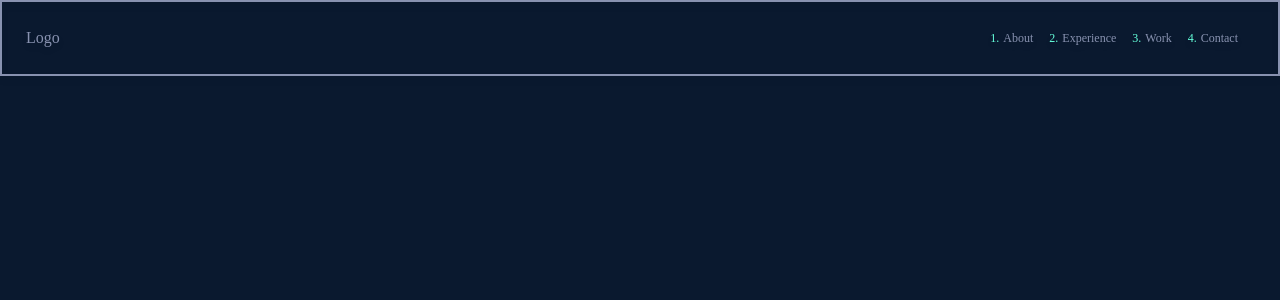
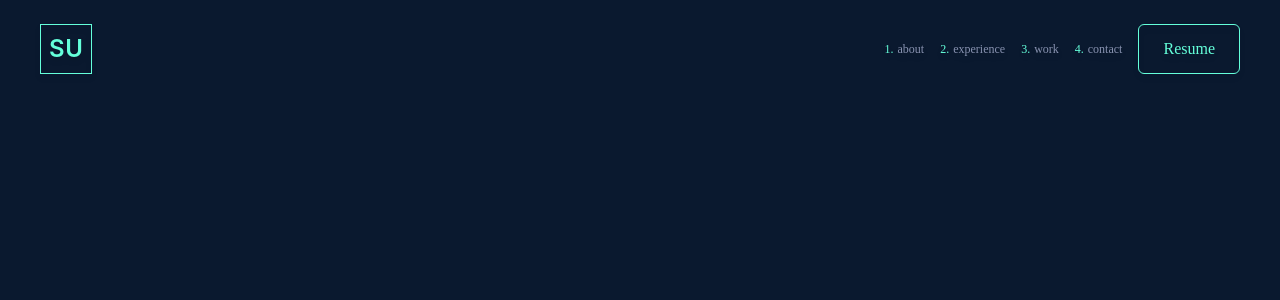
Before and after one commit to sergust/sergeyustinov, a Next.js app: page / in a window 1280 px wide. Shown: the top 300 px of the page. Built offline with nearby package versions, Linux system fonts and the light colour scheme; a web font is replaced by a local one.

Commit message:
add logo

```diff
--- /dev/null
+++ b/components/controls/button.tsx
@@ -0,0 +1,15 @@
+import type { NextPage } from 'next'
+
+interface Button {
+  children: string
+}
+
+const Button: NextPage<Button> = ({ children }) => {
+  return (
+    <button className="text-green border-green px-6 border rounded-md font-light hover:bg-green/20 transition-colors">
+      {children}
+    </button>
+  )
+}
+
+export default Button
--- a/components/header/header.tsx
+++ b/components/header/header.tsx
@@ -1,30 +1,35 @@
 import type { NextComponentType } from 'next'
 import MenuItem from './menu/menu-item'
+import Button from '../controls/button'
+import Logo from './the-logo'
 
 const Header: NextComponentType = () => {
   const menuItems = [
     {
-      text: 'About',
+      text: 'about',
     },
     {
-      text: 'Experience',
+      text: 'experience',
     },
     {
-      text: 'Work',
+      text: 'work',
     },
     {
-      text: 'Contact',
+      text: 'contact',
     },
   ]
   return (
-    <div className="flex justify-between font-mono py-6 px-6 border-2 drop-shadow-md">
-      <div>Logo</div>
-      <div className={'flex'}>
-        {menuItems.map((item, index) => (
-          <MenuItem index={index + 1} key={index}>
-            {item.text}
-          </MenuItem>
-        ))}
+    <div className="drop-shadow-md py-6 px-10">
+      <div className="flex justify-between">
+        <Logo />
+        <div className="flex font-mono">
+          {menuItems.map(({ text }, index) => (
+            <MenuItem index={index + 1} key={index}>
+              {text}
+            </MenuItem>
+          ))}
+          <Button>Resume</Button>
+        </div>
       </div>
     </div>
   )
--- a/components/header/menu/menu-item.tsx
+++ b/components/header/menu/menu-item.tsx
@@ -7,7 +7,7 @@ interface MenuItem {
 
 const MenuItem: NextPage<MenuItem> = (props, context) => {
   return (
-    <a className="flex mr-4 cursor-pointer text-xs self-center hover:text-green transition-colors">
+    <a className="flex mr-4 py-4 cursor-pointer text-xs self-center hover:text-green transition-colors">
       <div className="text-green mr-1">{props.index}.</div>
       {props.children}
     </a>
--- /dev/null
+++ b/components/header/the-logo.tsx
@@ -0,0 +1,9 @@
+import type { NextPage } from 'next'
+
+const Logo: NextPage = () => (
+  <div className="text-2xl text-green font-sans font-semibold subpixel-antialiased tracking-wide border border-green p-2">
+    SU
+  </div>
+)
+
+export default Logo
--- a/pages/index.tsx
+++ b/pages/index.tsx
@@ -1,5 +1,4 @@
 import type { NextPage } from 'next'
-import Head from 'next/head'
 import Header from '../components/header/header'
 
 const Home: NextPage = () => {
```
